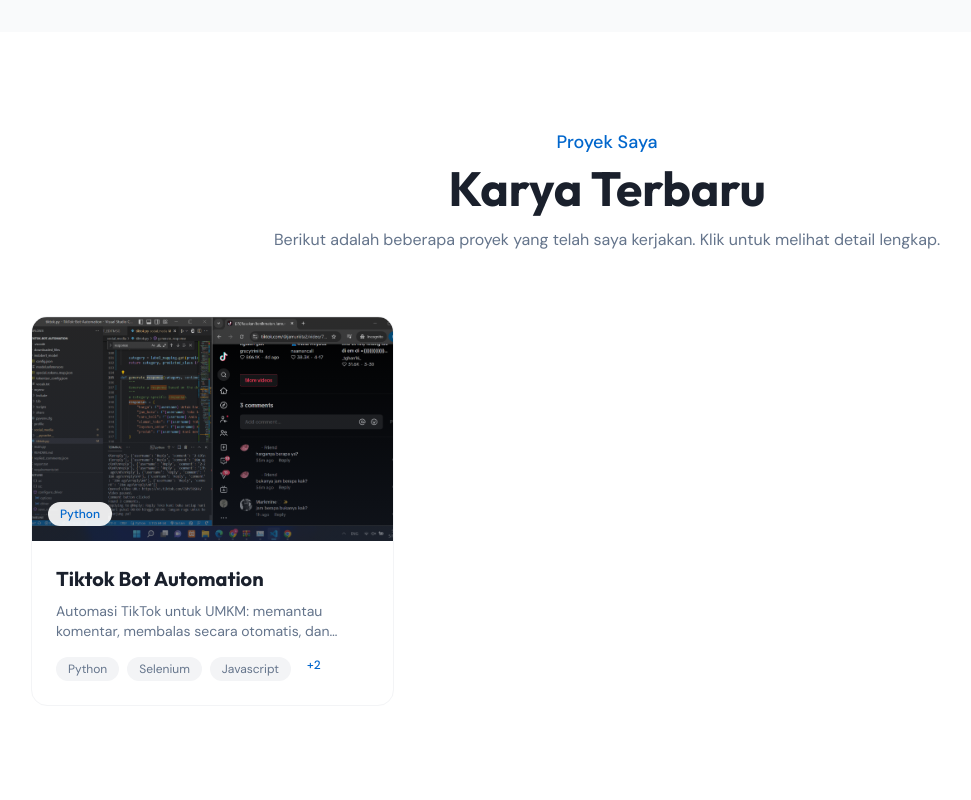
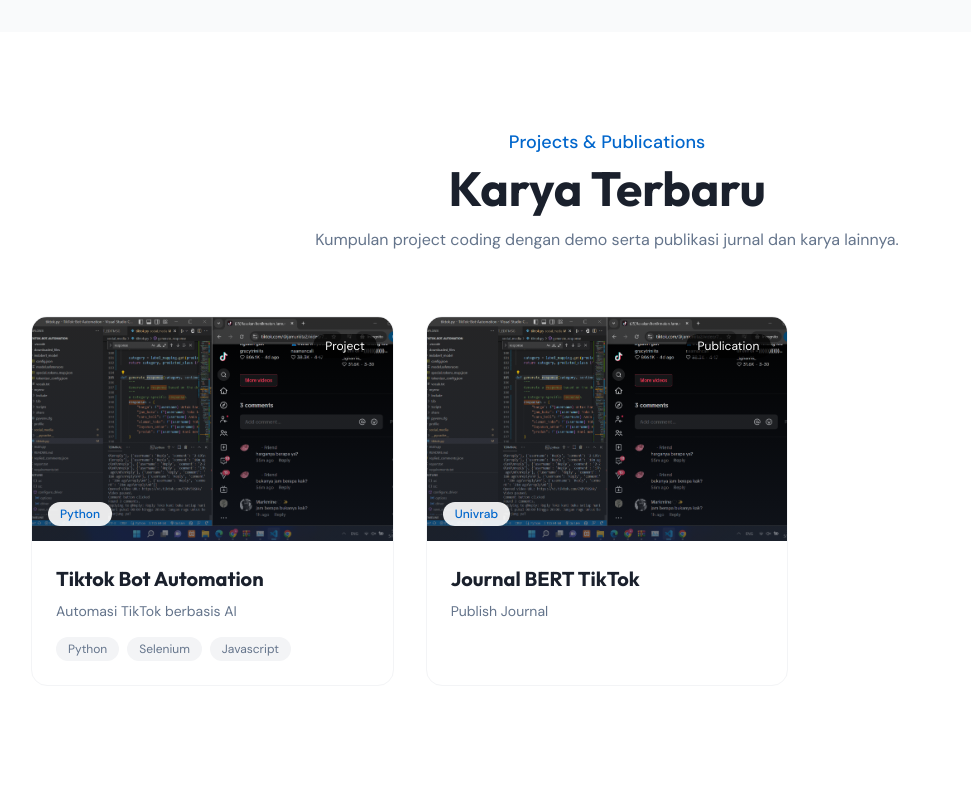
Before and after one commit to qilaa1/Website-Portofolio-Aqiilah, a React (Vite) app in the folder Frontend/: page / in a window 1280 px wide. Shown: the part 1800-2600 px from the top of the page, without its empty margins (33-1004 px from the left). Built offline with nearby package versions, Linux system fonts and the light colour scheme.

Commit message:
add features in Project

```diff
--- a/Frontend/src/components/Projects.tsx
+++ b/Frontend/src/components/Projects.tsx
@@ -1,7 +1,8 @@
 import { motion } from 'framer-motion';
 import { useThemeStore } from '../store/theme';
-import { projects } from '../data/portfolio';
+import { allItems,Item } from '../data/portfolio';
 import React from 'react';
+
 
 interface ProjectsProps {
   onProjectClick: (projectId: string) => void;
@@ -11,8 +12,12 @@
   const { isDark } = useThemeStore();
 
   return (
-    <section id="projects" className="min-h-screen py-24 px-6 bg-white dark:bg-[#0f0f1a] transition-colors duration-300">
+    <section
+      id="projects"
+      className="min-h-screen py-24 px-6 bg-white dark:bg-[#0f0f1a] transition-colors duration-300"
+    >
       <div className="max-w-6xl mx-auto">
+        {/* HEADER */}
         <motion.div
           initial={{ opacity: 0, y: 20 }}
           whileInView={{ opacity: 1, y: 0 }}
@@ -20,67 +25,80 @@
           transition={{ duration: 0.6 }}
           className="text-center mb-16"
         >
-          <span className="text-[#0066cc] font-medium text-lg">Proyek Saya</span>
-          <h2 className="text-4xl md:text-5xl font-bold mt-2 text-[#1a202c] dark:text-white">Karya Terbaru</h2>
+          <span className="text-[#0066cc] font-medium text-lg">
+            Projects & Publications
+          </span>
+          <h2 className="text-4xl md:text-5xl font-bold mt-2 text-[#1a202c] dark:text-white">
+            Karya Terbaru
+          </h2>
           <p className="text-[#64748b] dark:text-gray-400 mt-4 max-w-2xl mx-auto">
-            Berikut adalah beberapa proyek yang telah saya kerjakan. Klik untuk melihat detail lengkap.
+            Kumpulan project coding dengan demo serta publikasi jurnal dan karya lainnya.
           </p>
         </motion.div>
 
+        {/* GRID */}
         <div className="grid grid-cols-1 md:grid-cols-2 lg:grid-cols-3 gap-8">
-          {projects.map((project, index) => (
+          {allItems.map((item, index) => (
             <motion.div
-              key={project.id}
+              key={item.id}
               initial={{ opacity: 0, y: 30 }}
               whileInView={{ opacity: 1, y: 0 }}
               viewport={{ once: true }}
               transition={{ duration: 0.5, delay: index * 0.1 }}
               whileHover={{ y: -10 }}
-              onClick={() => onProjectClick(project.id)}
-              className="bg-white dark:bg-[#1a1a2e] rounded-2xl overflow-hidden group cursor-pointer hover:shadow-xl dark:shadow-none transition-all border border-gray-100 dark:border-gray-800"
+              onClick={() => onProjectClick(item.id)}
+              className="bg-white dark:bg-[#1a1a2e] rounded-2xl overflow-hidden group cursor-pointer hover:shadow-xl transition-all border border-gray-100 dark:border-gray-800"
             >
-              {/* Thumbnail */}
+              {/* THUMBNAIL */}
               <div className="relative h-56 overflow-hidden bg-gray-100 dark:bg-gray-900">
                 <motion.img
                   whileHover={{ scale: 1.1 }}
                   transition={{ duration: 0.4 }}
-                  src={project.thumbnail}
-                  alt={project.title}
+                  src={item.thumbnail}
+                  alt={item.title}
                   className="w-full h-full object-cover"
                 />
+
                 <div className="absolute inset-0 bg-gradient-to-t from-[#1a202c]/60 to-transparent" />
 
-                {/* View Details Overlay */}
-                <motion.div
-                  initial={{ opacity: 0 }}
-                  whileHover={{ opacity: 1 }}
-                  className="absolute inset-0 flex items-center justify-center bg-black/30 opacity-0 group-hover:opacity-100 transition-opacity"
-                >
+                {/* OVERLAY */}
+                <div className="absolute inset-0 flex items-center justify-center bg-black/30 opacity-0 group-hover:opacity-100 transition-opacity">
                   <div className="bg-white/90 dark:bg-[#0066cc] text-[#0066cc] dark:text-white px-6 py-2 rounded-full font-medium text-sm">
                     Lihat Detail
                   </div>
-                </motion.div>
+                </div>
 
-                {/* Tech Badge */}
+                {/* TYPE BADGE */}
+                <div className="absolute top-4 right-4">
+                  <span className="text-xs bg-black/70 text-white px-3 py-1 rounded-full">
+                    {item.type === 'project' ? 'Project' : 'Publication'}
+                  </span>
+                </div>
+
+                {/* BADGE BAWAH */}
                 <div className="absolute bottom-4 left-4">
                   <span className="text-xs bg-white/90 dark:bg-[#0066cc] text-[#0066cc] dark:text-white px-3 py-1 rounded-full font-medium">
-                    {project.technologies[0]}
+                    {item.type === 'project'
+                      ? item.technologies[0]
+                      : item.publisher[0]}
                   </span>
                 </div>
               </div>
 
-              {/* Content */}
+              {/* CONTENT */}
               <div className="p-6">
                 <h3 className="text-xl font-bold mb-2 text-[#1a202c] dark:text-white group-hover:text-[#0066cc] transition-colors">
-                  {project.title}
+                  {item.title}
                 </h3>
+
                 <p className="text-[#64748b] dark:text-gray-400 text-sm mb-4 line-clamp-2">
-                  {project.description}
+                  {item.description}
                 </p>
 
-                {/* Technologies */}
+                {/* TECHNOLOGIES (ONLY PROJECT) */}
+                {item.type === 'project' && (
                   <div className="flex flex-wrap gap-2">
-                  {project.technologies.slice(0, 3).map((tech) => (
+                    {item.technologies.slice(0, 3).map((tech) => (
                       <span
                         key={tech}
                         className="text-xs bg-gray-100 dark:bg-gray-800 text-[#64748b] dark:text-gray-400 px-3 py-1 rounded-full"
@@ -88,12 +106,14 @@
                         {tech}
                       </span>
                     ))}
-                  {project.technologies.length > 3 && (
+
+                    {item.technologies.length > 3 && (
                       <span className="text-xs text-[#0066cc] px-2 font-medium">
-                      +{project.technologies.length - 3}
+                        +{item.technologies.length - 3}
                       </span>
                     )}
                   </div>
+                )}
               </div>
             </motion.div>
           ))}
--- a/Frontend/src/data/portfolio.ts
+++ b/Frontend/src/data/portfolio.ts
@@ -1,4 +1,11 @@
-import { Project, Certificate, Skill, SocialLink, CertificateCategory } from '../types/portfolio';
+import {
+  Project,
+  Certificate,
+  Skill,
+  SocialLink,
+  CertificateCategory,
+  Publication,
+} from '../types/portfolio';
 
 import avatarImg from '../assets/img/qila.jpg';
 import c1 from '../assets/img/certificates/c1.jpg';
@@ -8,6 +15,7 @@
 import c5 from '../assets/img/certificates/c5.jpg';
 import c6 from '../assets/img/certificates/C6.png';
 
+/* ================= PERSONAL ================= */
 export const personalInfo = {
   name: 'Aqiilah Cahya Ningrum',
   title: 'Junior IT | Web Development & System Support',
@@ -19,40 +27,58 @@
   avatar: avatarImg,
 };
 
+/* ================= SKILLS ================= */
 export const skills: Skill[] = [
   { name: 'React', icon: 'react', level: 85 },
-  { name: 'TypeScript', icon: 'ts', level: 70 },
-  { name: 'Python', icon: 'python', level: 85 },
+  { name: 'TypeScript', icon: 'ts', level: 60 },
+  { name: 'Python', icon: 'python', level: 70 },
   { name: 'UI/UX Design', icon: 'design', level: 85 },
   { name: 'PHP', icon: 'php', level: 80 },
-  { name: 'Database', icon: 'db', level: 87 },
+  { name: 'Database', icon: 'db', level: 70 },
 ];
 
+/* ================= SOCIAL ================= */
 export const socialLinks: SocialLink[] = [
   { name: 'GitHub', url: 'https://github.com/qilaa1', icon: 'github' },
   { name: 'LinkedIn', url: 'https://www.linkedin.com/in/aqiilahningrum/', icon: 'linkedin' },
   { name: 'Instagram', url: 'https://www.instagram.com/aqilachyn', icon: 'instagram' },
-];export const projects: Project[] = [
-  {
-    id: '1',
-    title: 'Tiktok Bot Automation',
-    description:
-      'Automasi TikTok untuk UMKM: memantau komentar, membalas secara otomatis, dan menganalisis sentimen dengan AI. Dibangun menggunakan Next.js, TypeScript, dan model BERT.',
-    thumbnail: c6,
-    videoEmbeds: [
-      'https://www.youtube.com/embed/FO2tPbB5SUo'
-    ],
-    technologies: ['Python', 'Selenium', 'Javascript', 'Scrapping', 'Chromedriver'],
-    documentationUrl: '/docs/ecommerce-documentation.pdf',
-    features: [
-      'Chatbot Otomatis',
-      'Manajemen Komentar',
-      'Balas Komentar Otomatis',
-      'Scrapping Data',
-    ]
-  }
 ];
 
+/* ================= PROJECT ================= */
+export const projects: Project[] = [
+  {
+    id: 'project-1',
+    type: 'project',
+    title: 'Tiktok Bot Automation',
+    description: 'Automasi TikTok berbasis AI',
+    thumbnail: c6,
+    videoEmbeds: ['https://www.youtube.com/embed/FO2tPbB5SUo'],
+    technologies: ['Python', 'Selenium', 'Javascript'],
+    documentationUrl: '/docs/doc.pdf',
+    features: ['Chatbot', 'Auto Reply'],
+  },
+];
+
+/* ================= PUBLICATION ================= */
+export const publications: Publication[] = [
+  {
+    id: 'publication-1',
+    type: 'publication',
+    title: 'Journal BERT TikTok',
+    description: 'Publish Journal',
+    thumbnail: c6,
+    publisher: ['Univrab'],
+    types: 'Journal',
+  },
+];
+
+/* ================= TYPE UNION (FIX ERROR) ================= */
+export type Item = Project | Publication;
+
+/* ================= GABUNG ================= */
+export const allItems: Item[] = [...projects, ...publications];
+
+/* ================= CERTIFICATE ================= */
 export const certificateCategories: { id: CertificateCategory; label: string; icon: string }[] = [
   { id: 'all', label: 'Semua', icon: '🏆' },
   { id: 'programming', label: 'Pemrograman', icon: '💻' },
@@ -79,11 +105,10 @@
     category: 'programming',
     imageUrl: c2,
   },
-
   {
     id: 'c3',
     title: 'Magang Merdeka',
-        issuer: 'Infinite Learing Indonesia',
+    issuer: 'Infinite Learning Indonesia',
     date: '2024',
     category: 'programming',
     imageUrl: c3,
--- a/Frontend/src/pages/ProjectDetail.tsx
+++ b/Frontend/src/pages/ProjectDetail.tsx
@@ -1,7 +1,7 @@
 import { useState } from 'react';
 import { motion } from 'framer-motion';
 import { useThemeStore } from '../store/theme';
-import { projects } from '../data/portfolio';
+import { allItems, Item } from '../data/portfolio';
 import React from 'react';
 
 interface ProjectDetailProps {
@@ -11,10 +11,10 @@
 
 export default function ProjectDetail({ projectId, onBack }: ProjectDetailProps) {
   const { isDark } = useThemeStore();
-  const project = projects.find(p => p.id === projectId);
+  const item = allItems.find((p: Item) => p.id === projectId);
   const [currentVideo, setCurrentVideo] = useState(0);
 
-  if (!project) {
+  if (!item) {
     return (
       <div className="min-h-screen flex items-center justify-center bg-white dark:bg-[#0f0f1a]">
         <p className="text-[#64748b] dark:text-gray-400">Proyek tidak ditemukan</p>
@@ -45,10 +45,11 @@
           transition={{ delay: 0.1 }}
         >
           <h1 className="text-4xl md:text-5xl font-bold text-[#1a202c] dark:text-white mb-4">
-            {project.title}
+            {item.title}
           </h1>
           <div className="flex flex-wrap gap-3 mb-8">
-            {project.technologies.map((tech) => (
+            {'technologies' in item &&
+              item.technologies.map((tech) => (
               <span
                 key={tech}
                 className="text-sm bg-blue-50 dark:bg-[#0066cc]/20 text-[#0066cc] dark:text-[#0088ff] px-4 py-1.5 rounded-full font-medium"
@@ -56,6 +57,11 @@
                 {tech}
               </span>
             ))}
+            {'publisher' in item && (
+              <span className="text-sm bg-blue-50 dark:bg-[#0066cc]/20 text-[#0066cc] dark:text-[#0088ff] px-4 py-1.5 rounded-full font-medium">
+                {item.publisher[0]}
+              </span>
+            )}
           </div>
         </motion.div>
 
@@ -68,14 +74,14 @@
         >
           <div className="relative aspect-video bg-gray-100 dark:bg-gray-900 rounded-2xl overflow-hidden shadow-lg">
             <img
-              src={project.thumbnail}
-              alt={project.title}
+              src={item.thumbnail}
+              alt={item.title}
               className="w-full h-full object-cover"
             />
           </div>
         </motion.div>
 {/* Video Section */}
-{(project.videoUrls?.length || project.videoEmbeds?.length) && (
+{'videoEmbeds' in item && item.videoEmbeds?.length ? (
   <motion.div
     initial={{ opacity: 0, y: 20 }}
     animate={{ opacity: 1, y: 0 }}
@@ -85,16 +91,18 @@
     <h2 className="text-2xl font-bold text-[#1a202c] dark:text-white mb-6">Video Demonstrasi</h2>
 
     {/* MP4 Videos */}
-    {project.videoUrls?.map((url, index) => (
+    {item.videoUrls?.map((url, index) => (
       <div key={index} className="relative aspect-video bg-gray-900 dark:bg-black rounded-2xl overflow-hidden mb-4">
         <video controls className="w-full h-full object-contain" src={url}>
           Browser tidak mendukung video.
         </video>
+
       </div>
+
     ))}
 
     {/* YouTube Embeds */}
-    {project.videoEmbeds?.map((embed, index) => (
+    {item.videoEmbeds?.map((embed, index) => (
       <div key={index} className="relative aspect-video bg-gray-900 dark:bg-black rounded-2xl overflow-hidden mb-4">
         <iframe
           className="w-full h-full"
@@ -103,11 +111,16 @@
           frameBorder="0"
           allow="accelerometer; autoplay; clipboard-write; encrypted-media; gyroscope; picture-in-picture; web-share"
           allowFullScreen
-        ></iframe>
+
+        >
+
+        </iframe>
       </div>
+
     ))}
   </motion.div>
-)}
+):null}
+
         {/* Description */}
         <motion.div
           initial={{ opacity: 0, y: 20 }}
@@ -117,12 +130,14 @@
         >
           <h2 className="text-2xl font-bold text-[#1a202c] dark:text-white mb-4">Deskripsi Proyek</h2>
           <p className="text-[#64748b] dark:text-gray-400 text-lg leading-relaxed">
-            {project.description}
+            {item.description}
           </p>
         </motion.div>
 
         {/* Features */}
+        {'features' in item && (
         <motion.div
+
           initial={{ opacity: 0, y: 20 }}
           animate={{ opacity: 1, y: 0 }}
           transition={{ delay: 0.5 }}
@@ -130,7 +145,7 @@
         >
           <h2 className="text-2xl font-bold text-[#1a202c] dark:text-white mb-6">Fitur Utama</h2>
           <div className="grid grid-cols-1 md:grid-cols-2 gap-4">
-            {project.features.map((feature, index) => (
+            {item.features.map((feature, index) => (
               <motion.div
                 key={index}
                 initial={{ opacity: 0, x: -20 }}
@@ -148,9 +163,9 @@
             ))}
           </div>
         </motion.div>
-
+        )}
         {/* Download Documentation */}
-        {project.documentationUrl && (
+        {'documentationUrl' in item && item.documentationUrl && (
           <motion.div
             initial={{ opacity: 0, y: 20 }}
             animate={{ opacity: 1, y: 0 }}
@@ -159,7 +174,7 @@
           >
             <h2 className="text-2xl font-bold text-[#1a202c] dark:text-white mb-6">Dokumentasi</h2>
             <motion.a
-              href={project.documentationUrl}
+              href={item.documentationUrl}
               download
               whileHover={{ scale: 1.02 }}
               whileTap={{ scale: 0.98 }}
--- a/Frontend/src/types/portfolio.ts
+++ b/Frontend/src/types/portfolio.ts
@@ -1,5 +1,6 @@
 export interface Project {
   id: string;
+  type: 'project';
   title: string;
   description: string;
   thumbnail: string;
@@ -9,6 +10,17 @@
   documentationUrl: string;
   features: string[];
 }
+export interface Publication {
+  id: string;
+  type: 'publication';
+  title: string;
+  description: string;
+  thumbnail: string;
+  publisher: string[];
+  types: string;
+}
+export type Item = Project | Publication;
+
   export interface Certificate {
     id: string;
     title: string;
```
Lines whose indentation alone changed are shown as unchanged.
